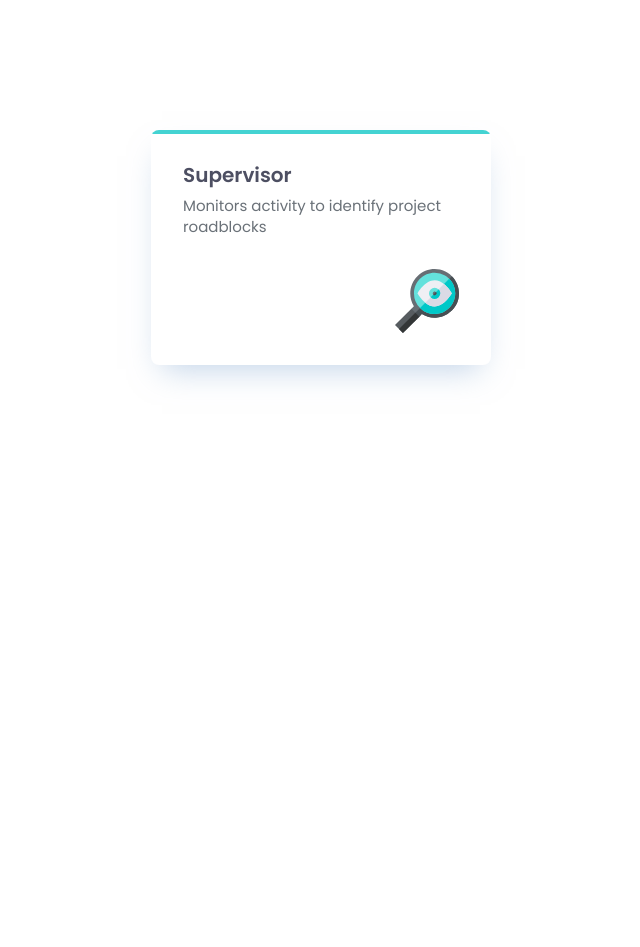
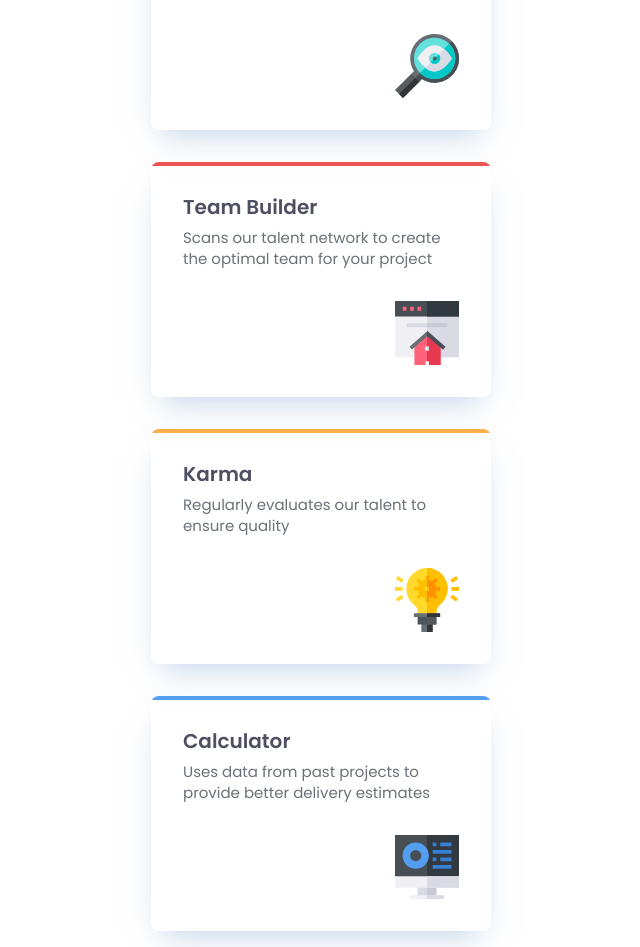
Before and after one commit to RicardoGeada/fm-four-card-feature-section, an Angular app: page / in a window 1280 px wide. Shown: the part 340-1287 px from the top of the page, without its empty margins (319-959 px from the left). Before the commit the page ends 800 px from the top, so only its background shows below. Built offline with nearby package versions, Linux system fonts and the light colour scheme.

Commit message:
feat(card): make component customizable via @Input

```diff
--- a/src/app/pages/main-page/main-page.component.html
+++ b/src/app/pages/main-page/main-page.component.html
@@ -1,6 +1,29 @@
 <main class="main-page">
     <app-header></app-header>
     <div class="card-grid">
-        <app-card></app-card>
+        <app-card
+            title="Supervisor"
+            description="Monitors activity to identify project roadblocks"
+            icon="icon-supervisor.svg"
+            color="cyan"
+        />
+        <app-card
+            title="Team Builder"
+            description="Scans our talent network to create the optimal team for your project"
+            icon="icon-team-builder.svg"
+            color="red"
+        />
+        <app-card
+            title="Karma"
+            description="Regularly evaluates our talent to ensure quality"
+            icon="icon-karma.svg"
+            color="orange"
+        />
+        <app-card
+            title="Calculator"
+            description="Uses data from past projects to provide better delivery estimates"
+            icon="icon-calculator.svg"
+            color="blue"
+        />
     </div>
 </main>
--- a/src/app/pages/main-page/main-page.component.scss
+++ b/src/app/pages/main-page/main-page.component.scss
@@ -6,4 +6,9 @@
     min-height: 100vh;
     gap: 60px;
     padding: var(--space-200);
+
+    .card-grid {
+        display: grid;
+        gap: var(--space-400);
+    }
 }
--- a/src/app/shared/components/card/card.component.html
+++ b/src/app/shared/components/card/card.component.html
@@ -1,10 +1,10 @@
 <article class="card">
-  <div class="card__top-bar"></div>
+  <div class="card__top-bar" [style]="{ backgroundColor: 'var(--color-' + color + ')' }"></div>
   <div class="card__text-wrapper">
-    <h2 class="card__title">Supervisor</h2>
+    <h2 class="card__title">{{ title }}</h2>
     <p class="card__description">
-      Monitors activity to identify project roadblocks
+      {{ description }}
     </p>
   </div>
-  <img src="/images/icon-supervisor.svg" alt="" class="card__icon" />
+  <img src="/images/{{icon}}" alt="icon" class="card__icon" />
 </article>
--- a/src/app/shared/components/card/card.component.scss
+++ b/src/app/shared/components/card/card.component.scss
@@ -18,7 +18,6 @@
     left: 0;
     height: 4px;
     width: 100%;
-    background-color: var(--color-cyan);
    }
 
    &__text-wrapper {
```
Also changed, not shown: src/app/shared/components/card/card.component.ts (+5 -2 lines).
